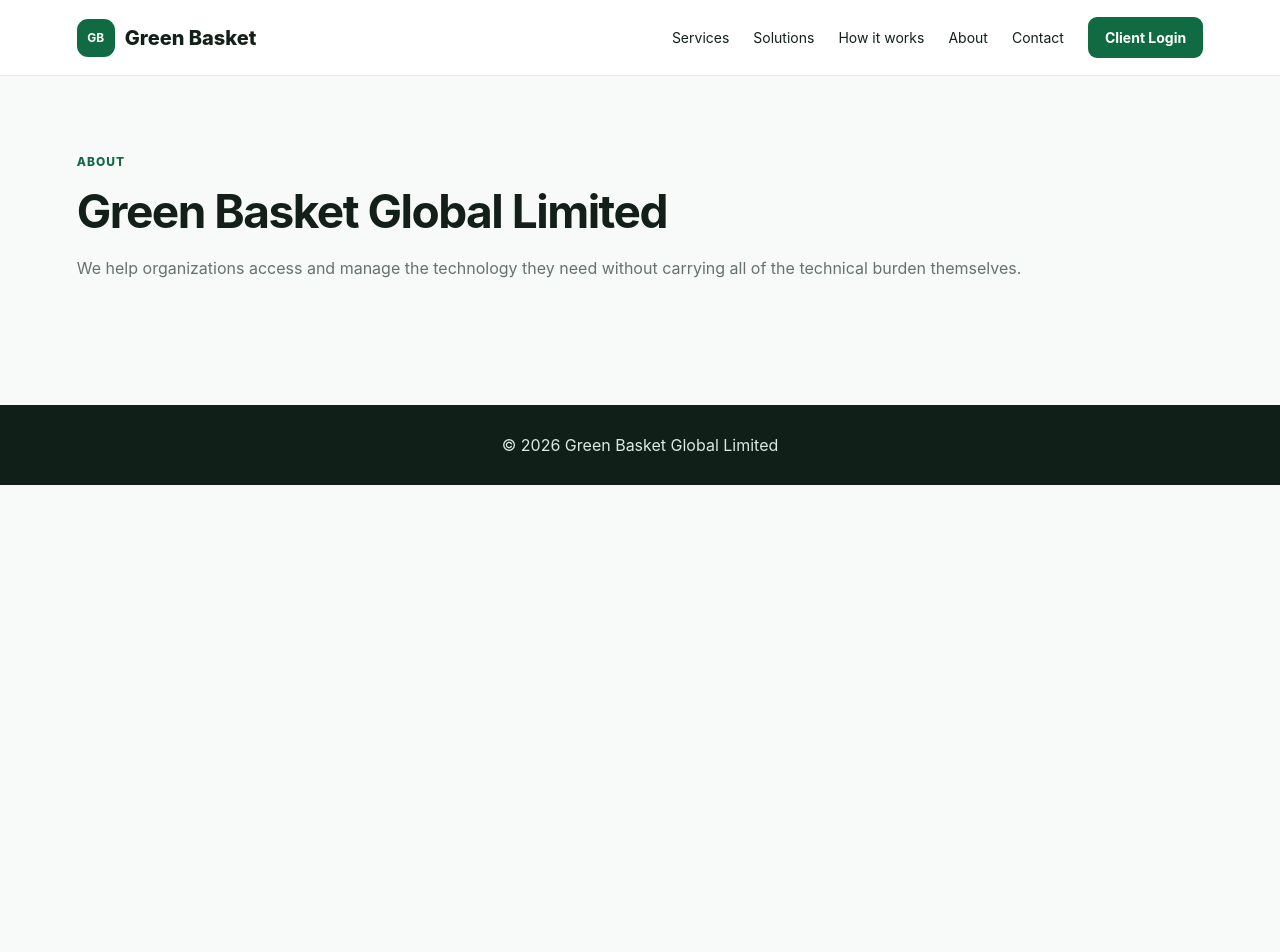
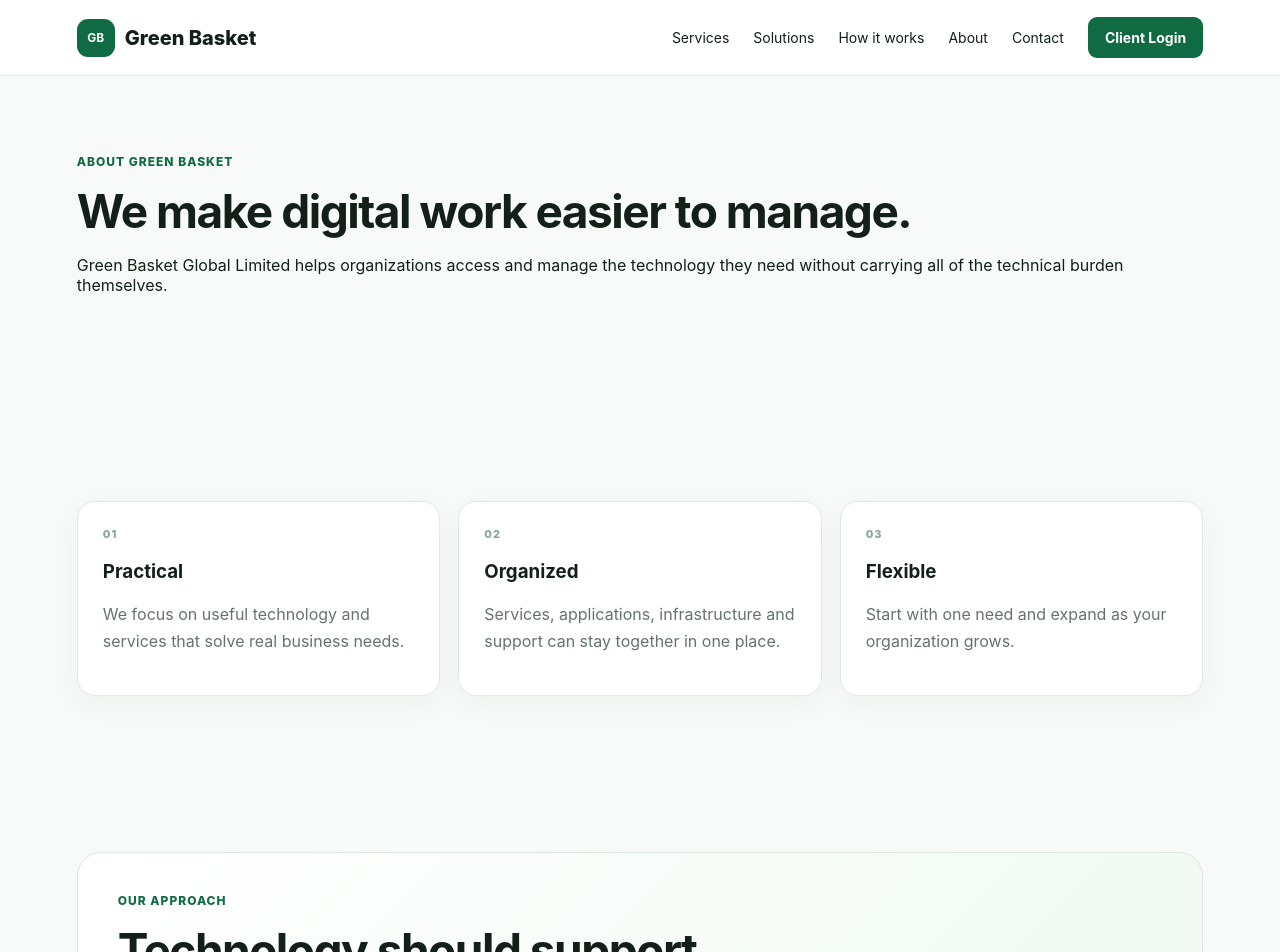
Before and after one commit to greenbasket-labs/GB-Global, a Next.js app: page /about in a window 1280 px wide. Shown: the top 952 px of the page. Before the commit the page ends 800 px from the top, so only its background shows below. Built offline with nearby package versions, Linux system fonts and the light colour scheme.

Commit message:
feat: polish about page

```diff
--- a/app/about/page.tsx
+++ b/app/about/page.tsx
@@ -1 +1,11 @@
-export default function About(){return <main className="page"><div className="pill">About</div><h1>Green Basket Global Limited</h1><p className="muted">We help organizations access and manage the technology they need without carrying all of the technical burden themselves.</p></main>}
+import Link from "next/link";
+
+export default function About() {
+  return (
+    <main>
+      <section className="page page-hero"><div className="pill">About Green Basket</div><h1>We make digital work easier to manage.</h1><p className="page-lead">Green Basket Global Limited helps organizations access and manage the technology they need without carrying all of the technical burden themselves.</p></section>
+      <section className="section"><div className="grid"><div className="card"><div className="service-number">01</div><h3>Practical</h3><p className="muted">We focus on useful technology and services that solve real business needs.</p></div><div className="card"><div className="service-number">02</div><h3>Organized</h3><p className="muted">Services, applications, infrastructure and support can stay together in one place.</p></div><div className="card"><div className="service-number">03</div><h3>Flexible</h3><p className="muted">Start with one need and expand as your organization grows.</p></div></div></section>
+      <section className="section"><div className="closing-card"><div><div className="pill">Our approach</div><h2>Technology should support the business — not distract from it.</h2><p className="muted">We coordinate the work around your needs and help keep the services you depend on under control.</p></div><Link className="btn" href="/contact">Talk to Green Basket <span>→</span></Link></div></section>
+    </main>
+  );
+}
```
